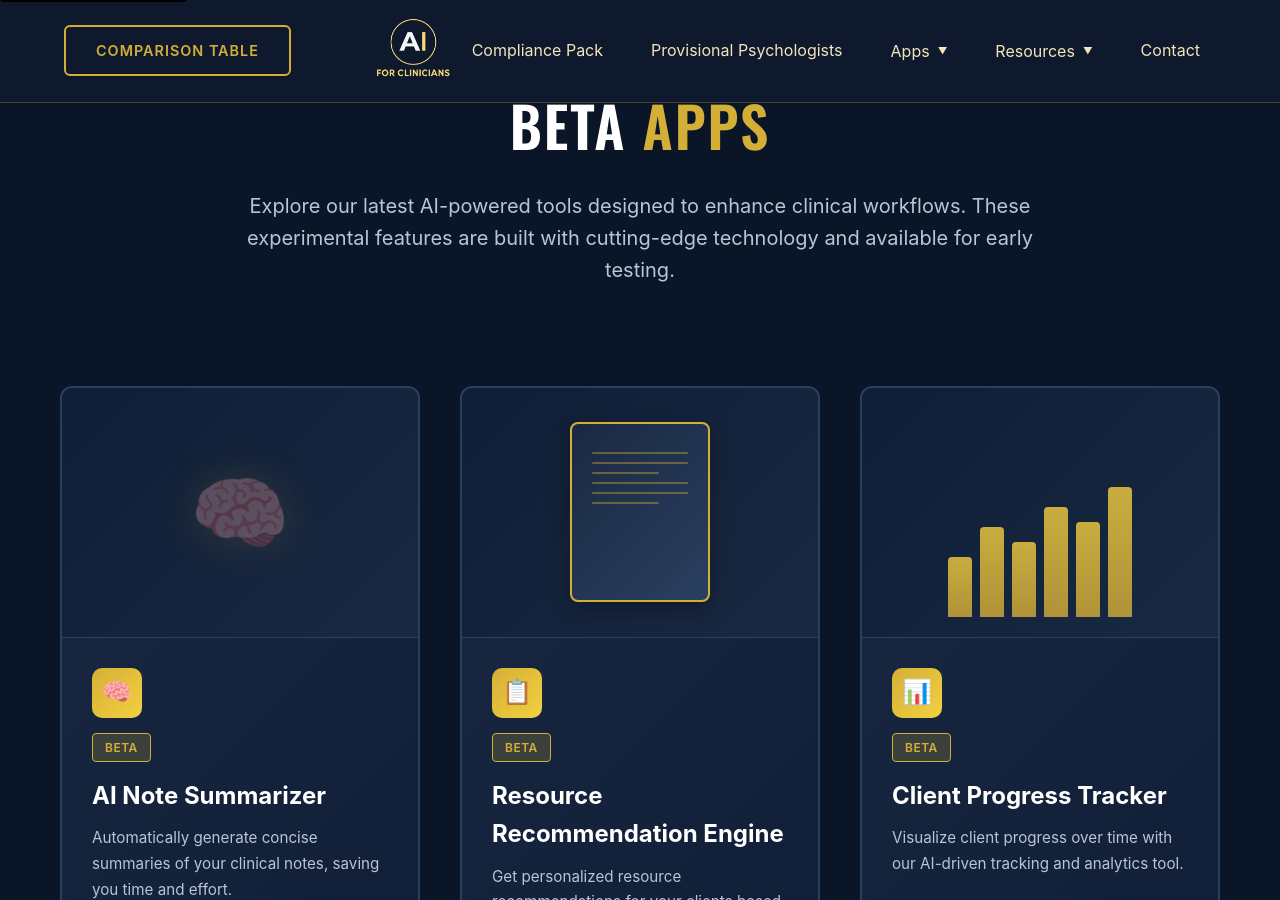
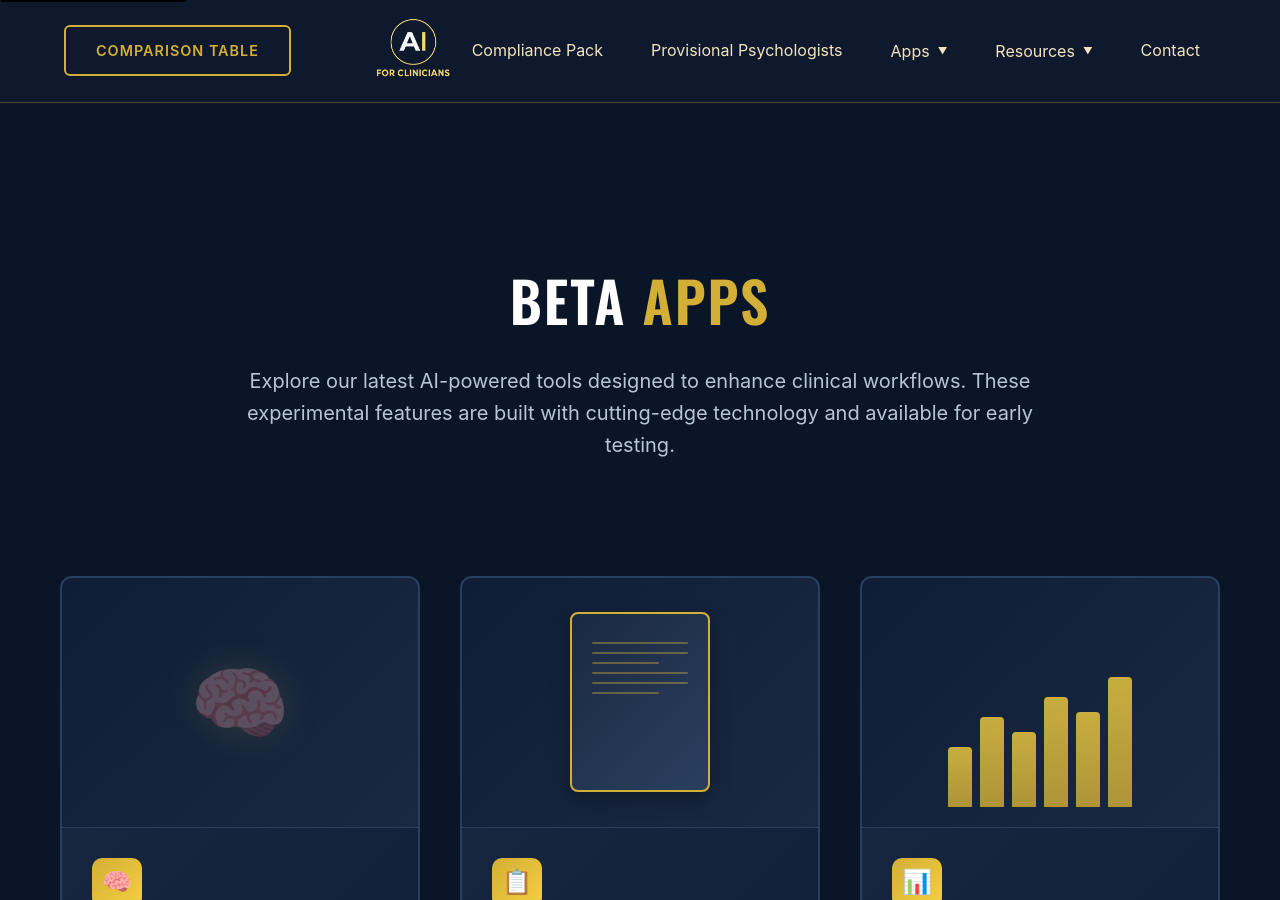
Before and after one commit to keisler-au/aiforclin, a Jekyll site: the page built from beta-apps/index.html, in a window 1280 px wide and 900 px high. Built offline with Jekyll 4.4.1, drawn with Linux system fonts in a browser that asks for light colours.

Commit message:
added to header

```diff
--- a/_includes/header-nav.html
+++ b/_includes/header-nav.html
@@ -43,6 +43,9 @@
             <li>
               <a href="{{ '/calculator/' | relative_url }}" class="nav-link">AI Scribe Calculator</a>
             </li>
+            <li>
+              <a href="{{ '/beta-apps/' | relative_url }}" class="nav-link">Beta Apps</a>
+            </li>
           </ul>
         </li>
         <li class="dropdown">
--- a/beta-apps/index.html
+++ b/beta-apps/index.html
@@ -5,7 +5,7 @@
 styles:
   - /assets/css/beta-apps.css
 ---
-<div class="title-container">
+<div class="container title-container" style="margin-top: 10rem;">
     <div class="header">
         <!-- <div class="beta-badge">Experimental Features</div> -->
         <h1>BETA <span class="highlight">APPS</span></h1>
```
